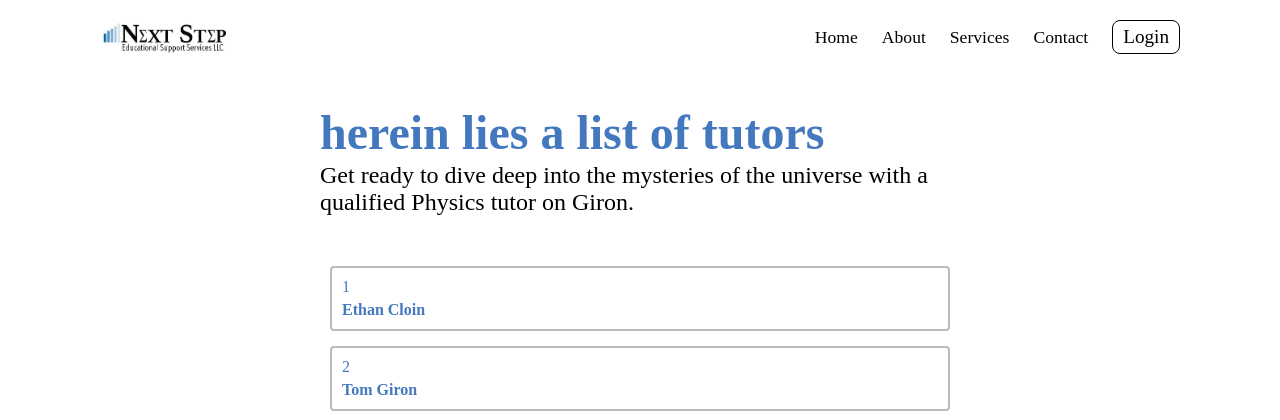
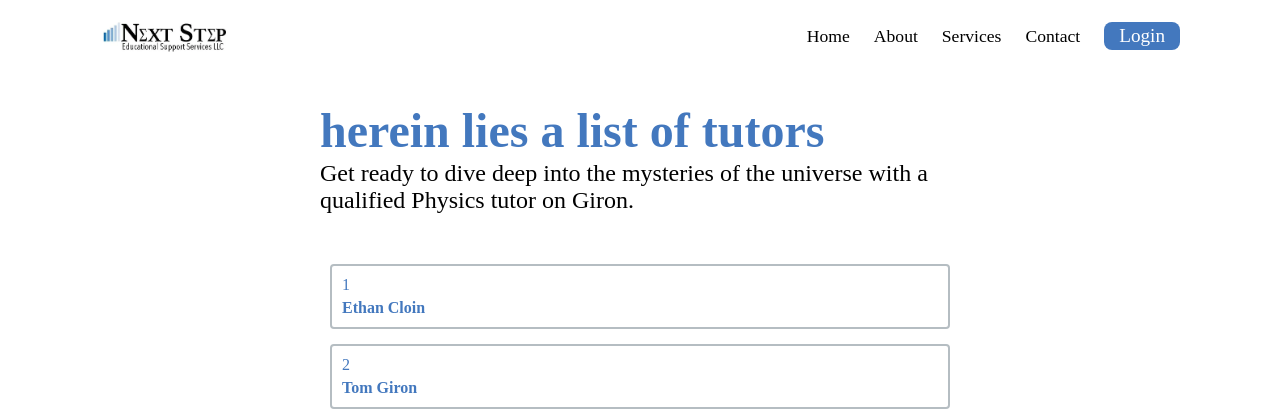
Before and after one commit to EthanCloin/giron-tutoring-poc, a Flask app: page /tutors/ in a window 1280 px wide. Shown: the top 420 px of the page. Run offline with Flask 3, Linux system fonts and the light colour scheme; data comes from the database, SQL or seed files in the repository.

Commit message:
Slight change to /tutors.

```diff
--- a/app/static/css/navbar.css
+++ b/app/static/css/navbar.css
@@ -31,19 +31,19 @@ header {
 }
 
 .btnLogin {
-    color: #000;
-    padding: 5px 10px;
+    color: #fff;
+    padding: 3px 15px;
     font-size: 1.2rem;
     border-radius: 8px;
     margin-left: 20px;
-    background: transparent;
-    border: 1px solid #000;
+    background: var(--secondary-color);
     cursor: pointer;
     outline: none;
     transition: 0.3s ease;
+    border: none;
 }
 
 .btnLogin:hover {
     color: #fff;
-    background: var(--secondary-color);
+    background: #0c43aa;
 }
```
